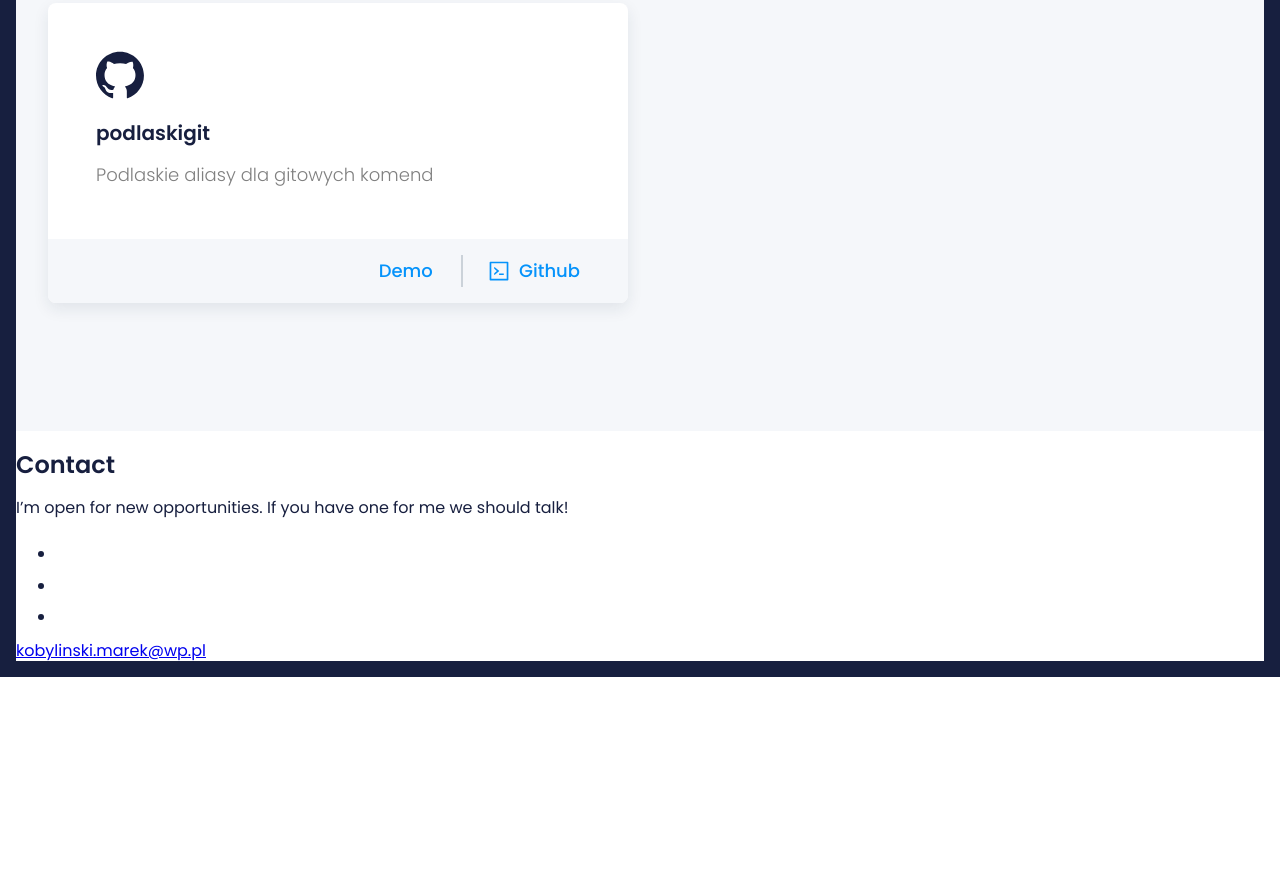
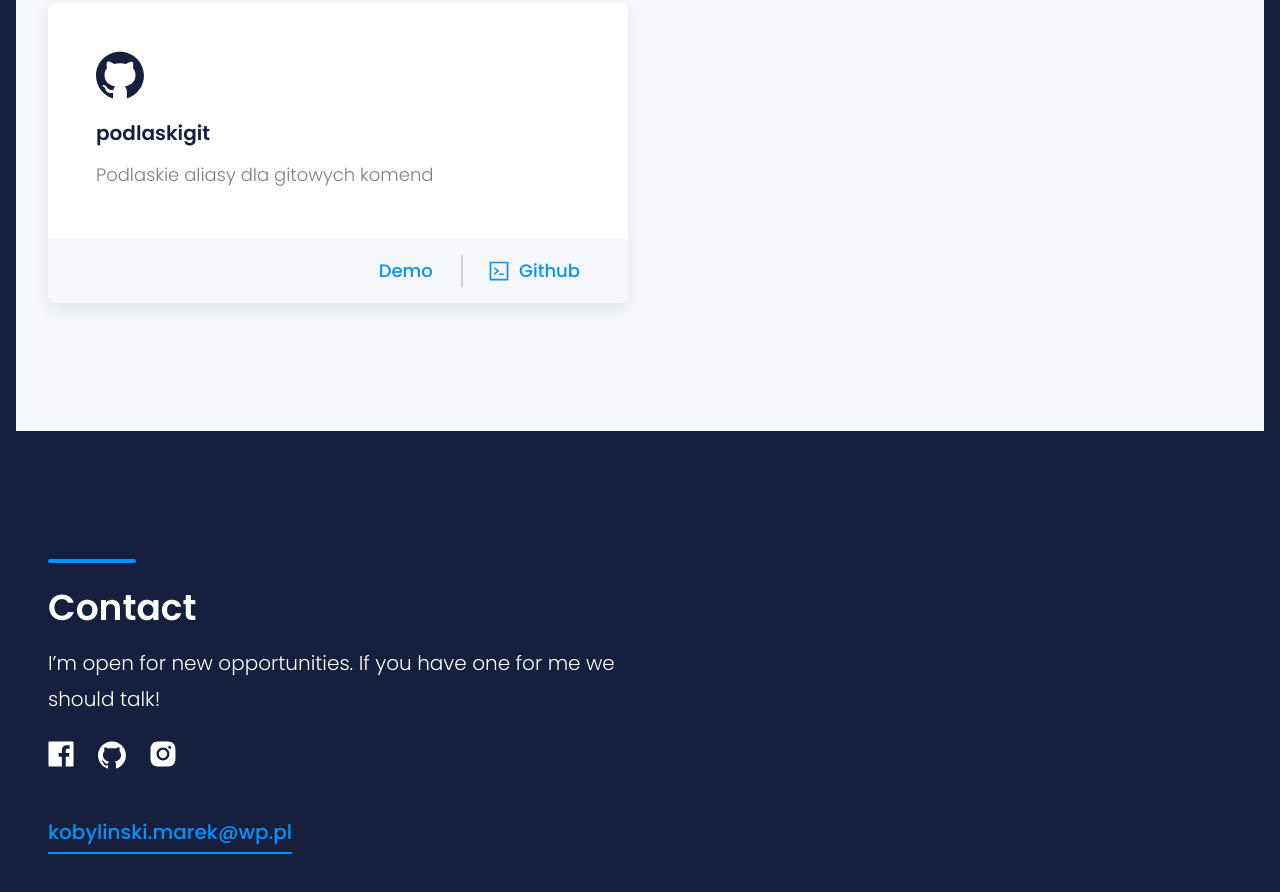
Before and after one commit to Abel1121/Abel1121.github.io, a website: page src/content/index.html in a window 1280 px wide. Shown: the part 3131-4023 px from the top of the page. Before the commit the page ends 3808 px from the top, so only its background shows below. Drawn offline with nearby package versions, Linux system fonts and the light colour scheme; files that its build step writes are made by us from their sources; files whose address does not match are found by name.

Commit message:
feat: desktop style for contact

```diff
--- a/src/content/index.html
+++ b/src/content/index.html
@@ -1,5 +1,6 @@
 <!DOCTYPE html>
 <html lang="en">
+
 <head>
   <meta charset="UTF-8" />
   <meta name="viewport" content="width=device-width, initial-scale=1.0" />
@@ -8,11 +9,16 @@
   <meta name="description" content="Description" />
   <link rel="stylesheet" href="css/main.css" />
 </head>
+
 <body>
   <section class="header">
-      <img class="header__image" src="assets/img/avatar.png" alt="Marek Kobyliński."/>
-      <h1 class="header__title">Hey there! 👋 My name is Marek and I’m an aspiring Frontend developer and a keen fit-lifestyle fan. </h1>
-      <p class="header__description">You might be interested in checking the list of <a class="header__link" href="#my-skills">my skills</a>. Don’t forget to  have a glimpse at <a class="header__link" href="#my-projects">my projects</a>. Currently I’m looking for a new challenges so if you have one - <a class="header__link" href="#contact">contact me</a> 😊</p>
+    <img class="header__image" src="assets/img/avatar.png" alt="Marek Kobyliński." />
+    <h1 class="header__title">Hey there! 👋 My name is Marek and I’m an aspiring Frontend developer and a keen
+      fit-lifestyle fan. </h1>
+    <p class="header__description">You might be interested in checking the list of <a class="header__link"
+        href="#my-skills">my skills</a>. Don’t forget to have a glimpse at <a class="header__link"
+        href="#my-projects">my projects</a>. Currently I’m looking for a new challenges so if you have one - <a
+        class="header__link" href="#contact">contact me</a> 😊</p>
     <a class="header__mail" href="mailto:kobylinski.marek@wp.pl">kobylinski.marek@wp.pl</a>
   </section>
   <section id="my-skills" class="skills">
@@ -59,7 +65,8 @@
   <section id="my-projects" class="projects">
     <h2 class="projects__tittle">Recent projects</h2>
     <div class="container">
-      <p class="projects__description">I started my frontend developer path in 2003. Since then, I’ve built some projects. Here’s the list of the things I’ve done so far.</p>
+      <p class="projects__description">I started my frontend developer path in 2003. Since then, I’ve built some
+        projects. Here’s the list of the things I’ve done so far.</p>
       <ul class="projects-list">
         <li class="project">
           <div class="project__container">
@@ -121,23 +128,26 @@
   </section>
   <footer id="contact" class="contact">
     <h2 class="contact__tittle">Contact</h2>
+    <div class="container">
       <p class="contact__description">I’m open for new opportunities. If you have one for me we should talk!</p>
       <ul class="social">
-        <li class="soccial__item">
-          <a class="soccial__link" href="#">
+        <li class="social__item">
+          <a class="social__link" href="#">
             <img class="soccial__icon" src="assets/img/facebook.svg" alt="facebook"></a>
         </li>
-        <li class="soccial__item">
-          <a class="soccial__link" href="">
+        <li class="social__item">
+          <a class="social__link" href="#">
             <img class="soccial__icon" src="assets/img/github-white.svg" alt="github"></a>
         </li>
-        <li class="soccial__item">
-          <a class="soccial__link" href="">
-            <img class="soccial__icon" src="assets/img/instagram.svg" alt="instagram"></a>
+        <li class="social__item">
+          <a class="social__link" href="#">
+            <img class="social__icon" src="assets/img/instagram.svg" alt="instagram"></a>
         </li>
       </ul>
-      <a class="Contact__mail" href="mailto:kobylinski.marek@wp.pl">kobylinski.marek@wp.pl</a>
+      <a class="contact__mail" href="mailto:kobylinski.marek@wp.pl">kobylinski.marek@wp.pl</a>
+    </div>
   </footer>
   <script src="js/main.js"></script>
 </body>
+
 </html>
--- a/src/scss/main.scss
+++ b/src/scss/main.scss
@@ -6,6 +6,7 @@
 @import "modules/header.scss";
 @import "modules/skills.scss";
 @import "modules/projects.scss";
+@import "modules/contact.scss";
 
 html {
   box-sizing: border-box;
--- /dev/null
+++ b/src/scss/modules/contact.scss
@@ -0,0 +1,56 @@
+.contact {
+    background: $big-stone;
+    color: #ffffff;
+    padding-bottom: calc(8rem + 16px);
+
+    &__tittle {
+        font-style: normal;
+        font-weight: 600;
+        font-size: 2.25rem;
+        margin: 0 auto 1rem;
+        padding: 8rem 0 0;
+        max-width: 1184px;
+        &::before {
+            content: '';
+            width: 88px;
+            height: 4px;
+            display: block;
+            border-radius: 8px;
+            background: $blue;
+            margin-bottom: 1.5rem;
+        }
+    }
+    &__description {
+        font-weight: 300;
+        font-size: 1.25rem;
+        line-height: 2.25rem;
+        max-width: 580px;
+        margin: 0 0 1.5rem;
+        }
+    &__mail {
+        font-style: normal;
+        color: $blue;
+        font-weight: 500;
+        font-size: 1.25rem;
+        text-decoration: none;
+        padding-bottom: 0.5rem;
+        border-bottom: 2px solid $blue;
+        display: inline-block;
+        margin: 3rem 0 0;
+    }
+}
+
+.social {
+    list-style: none;
+    margin: 0;
+    padding: 0;
+    display: flex;
+    &__link {
+        text-decoration: none;
+    }
+    &__item{
+        & + & {
+            margin-left: 1.5rem;
+        }
+    }
+}
```
Lines whose indentation alone changed are shown as unchanged.
